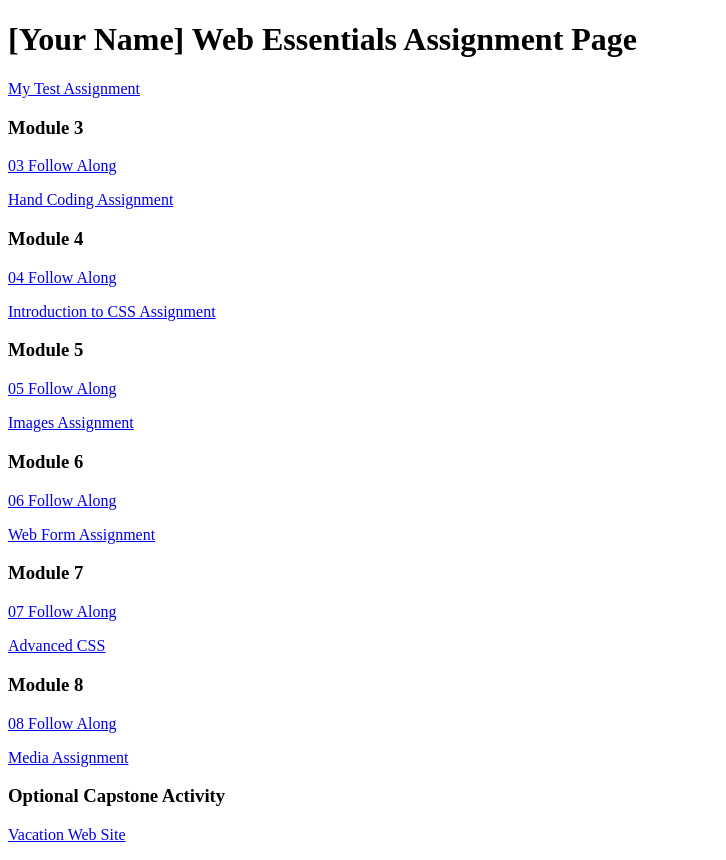
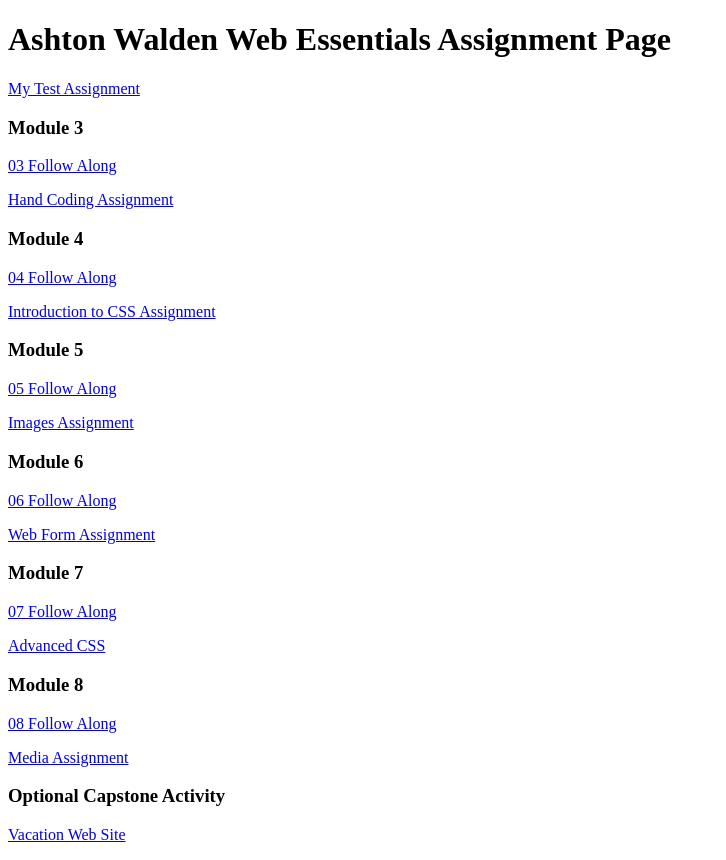
Before and after one commit to ashtonwalden34/dwdd1600, a plain HTML site: page index.html in a window 1280 px wide. Shown: the whole page, without its empty margins (0-726 px from the left). Drawn offline with Linux system fonts and the light colour scheme.

Commit message:
added index.html

```diff
--- a/index.html
+++ b/index.html
@@ -6,7 +6,7 @@
 		<title>dwdd 1600 assignment list page</title>
 	</head>
 	<body>
-		<h1>[Your Name] Web Essentials Assignment Page</h1>
+		<h1>Ashton Walden Web Essentials Assignment Page</h1>
 		<p><a href="01test">My Test Assignment</a></p>
 
 		<h3>Module 3</h3>
```
